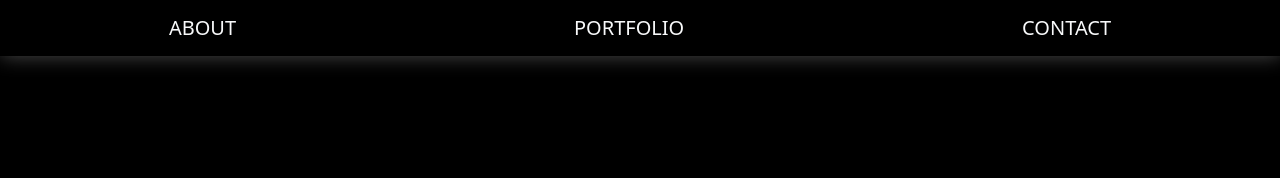
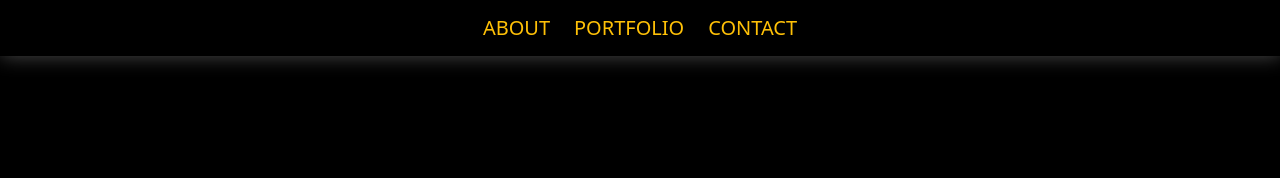
Before and after one commit to Rokhel121314/MyPortfolio, a plain HTML site: page index.html in a window 1280 px wide. Shown: the top 178 px of the page. Drawn offline with nearby package versions, Linux system fonts and the light colour scheme.

Commit message:
revision_3

```diff
--- a/index.html
+++ b/index.html
@@ -14,10 +14,10 @@
       <div class="container">
         <div class="row nav-container">
         <nav class="navbar fixed-top bg-black">
-          <div class="container-fluid justify-content-around px-0">
-            <a class="navbar-brand text-light px-0 mx-0" href="#aboutme-container">ABOUT</a>
-            <a class="navbar-brand text-light px-0 mx-0" href="#portfolio-container">PORTFOLIO</a>
-            <a class="navbar-brand text-light px-0 mx-0" href="#contacts-section">CONTACT</a>
+          <div class="container-fluid justify-content-sm-center justify-content-around px-0">
+            <a class="navbar-brand text-warning px-sm-4 mx-0" href="#aboutme-container">ABOUT</a>
+            <a class="navbar-brand text-warning px-0 mx-0" href="#portfolio-container">PORTFOLIO</a>
+            <a class="navbar-brand text-warning px-sm-4 mx-0" href="#contacts-section">CONTACT</a>
           </div>
         </nav>
       </div>
```
